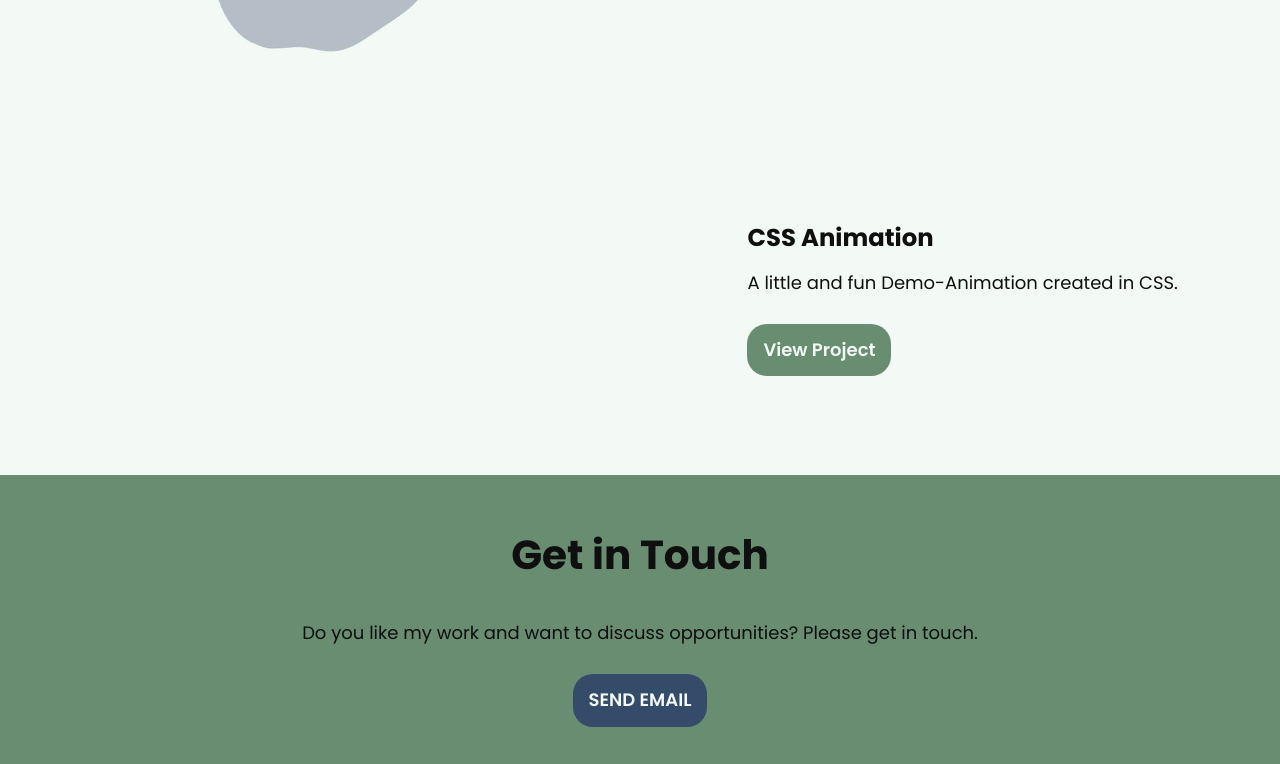
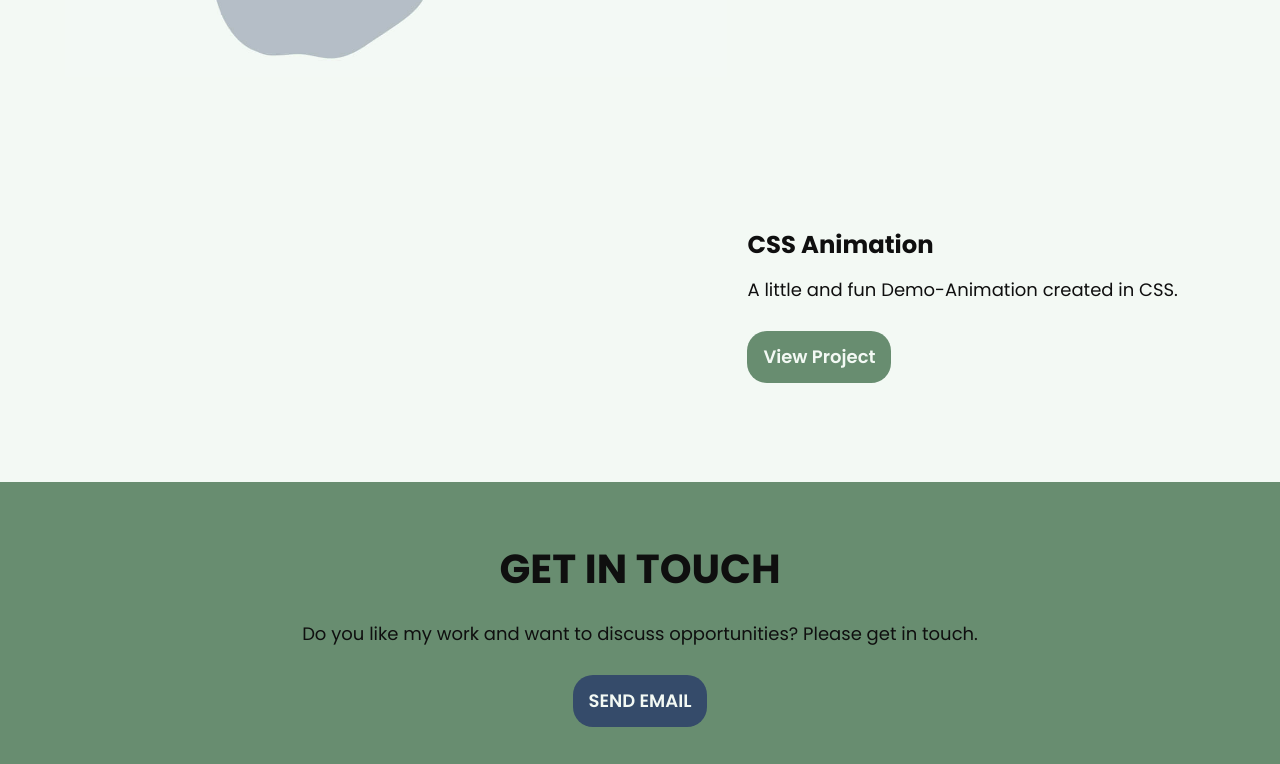
Before and after one commit to Nadiko93/Portfolio-Site-Nadine-Fiedler-, a plain HTML site: page index.html in a window 1280 px wide. Shown: the part 2519-3283 px from the top of the page. Drawn offline with nearby package versions, Linux system fonts and the light colour scheme.

Commit message:
change margin for headings

```diff
--- a/css/style.css
+++ b/css/style.css
@@ -417,6 +417,15 @@ footer p {
   font-size: 0.8em;
 }
 
+.contact-headline {
+  margin-bottom: 0.5em;
+}
+
+/* Japanese Styling */
+/* .contact-jp {
+  text-transform: uppercase;
+} */
+
 /*---------------------------------------------------------
     4. CSS Animation
 -----------------------------------------------------------*/
@@ -490,6 +499,7 @@ footer p {
 .cloud-small-front {
   animation: 35s cloud-move-small-reverse infinite alternate linear;
 }
+
 
 /*----------------------------------------------------------
     5. Responive
@@ -597,6 +607,10 @@ footer p {
     text-align: left;
   }
 
+  .home-h2-margin {
+    margin-top: 1em;
+    text-transform: uppercase;
+  }
   /*--------------------------------------------------------------------
     5.2.3 About M
 ----------------------------------------------------------------------*/
--- a/index.html
+++ b/index.html
@@ -71,7 +71,7 @@
       <!-- My Work Section-->
       <div id="work">
         <div class="container">
-          <h2>My Work</h2>
+          <h2 class="home-h2-margin">My Work</h2>
 
           <!-- Project 1: Plantwise -->
           <div class="row">
@@ -128,7 +128,7 @@
                 <img src="img/homepage/fuji.svg" alt="">
             </div>
             <div class="column col-md-6 col-lg-5">
-              <h3>CSS Animation</h3>
+              <h3 class="animation-headline">CSS Animation</h3>
               <p>A little and fun Demo-Animation created in CSS.</p>
               <div class="btn-center btn-left">
               <a href="animation.html" class="button">View Project</a>
@@ -144,7 +144,7 @@
       <div class="container">
 
         <!-- Contact -->
-        <h2>Get in Touch</h2>
+        <h2 class="home-h2-margin contact-headline">Get in Touch</h2>
         <p>
           Do you like my work and want to discuss opportunities? Please get in
           touch.
```
